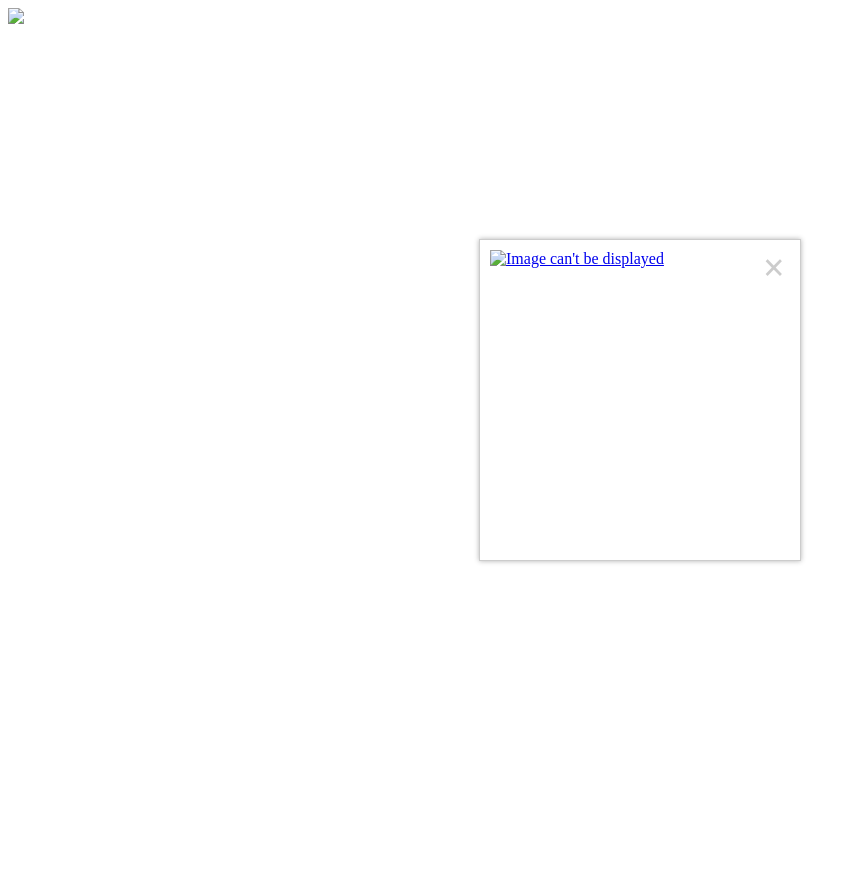
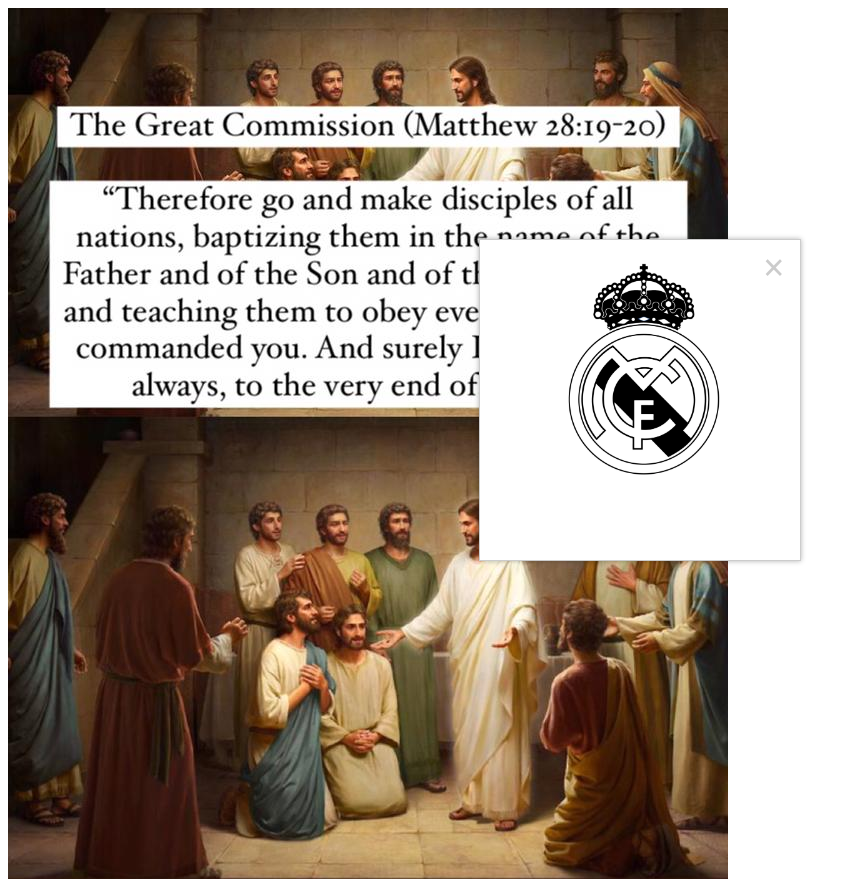
Before and after one commit to Thomas3Thayyil/Thomas3Thayyil.github.io, a plain HTML site: page index.html in a window 1280 px wide. Shown: the top 879 px of the page, without its empty margins (0-859 px from the left). Before the commit the page ends 800 px from the top, so only its background shows below. Drawn offline with Linux system fonts and the light colour scheme.

Commit message:
Update index.html

```diff
--- a/index.html
+++ b/index.html
@@ -44,11 +44,11 @@
 	<div class="popup" id="popup">
 		<span class="close" onclick="closePopup();">&times;</span>
 		<a href="https://www.realmadrid.com/en">
-		<img src="Images/RMA.jpg" width="100%" alt="Image can't be displayed">
+		<img src="RMA.jpg" width="100%" alt="Image can't be displayed">
 		</a>
 	</div>
 
-<img src="Images/Pic.jpg" style="display: block">
+<img src="Pic.jpg" style="display: block">
 
 
 <!-- Default Statcounter code for Trial Message
```
